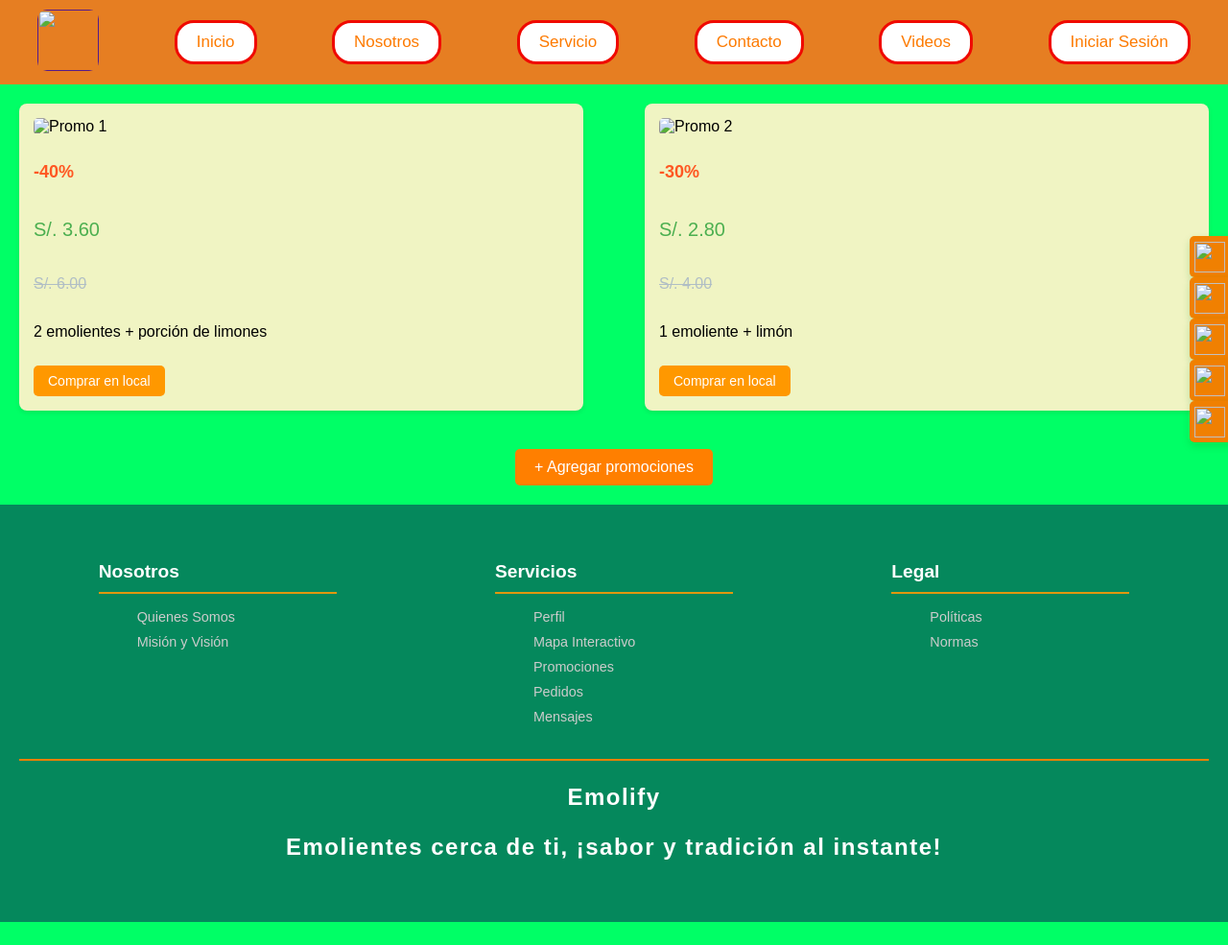
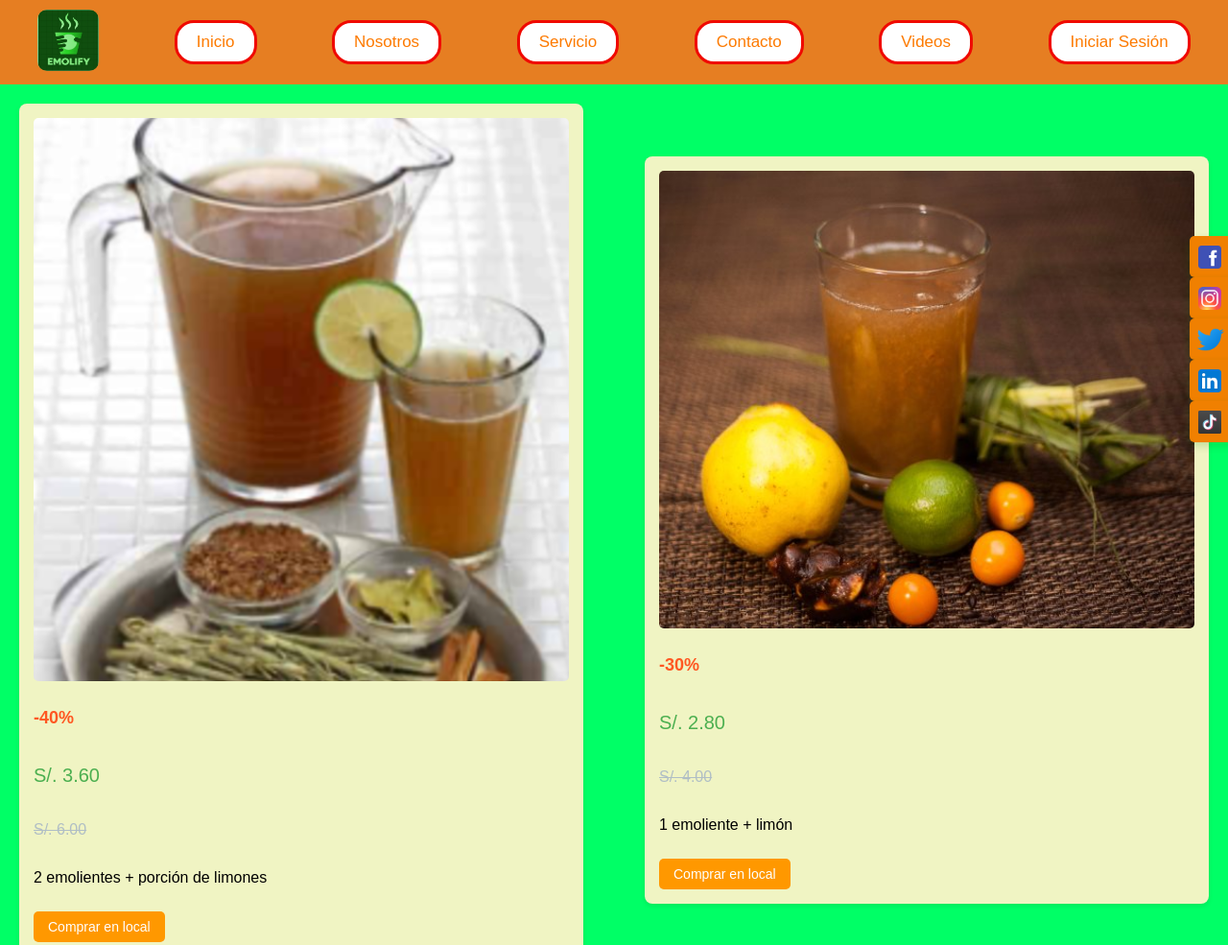
Before and after one commit to Nelson229150/EMOLIFY.github.io, a plain HTML site: page Promociones.html in a window 1280 px wide. Shown: the top 985 px of the page at 96% size. Before the commit the page ends 961 px from the top, so only its background shows below. Drawn offline with Linux system fonts and the light colour scheme.

Commit message:
Update Promociones.html

```diff
--- a/Promociones.html
+++ b/Promociones.html
@@ -14,7 +14,7 @@
           <img
             height="64"
             width="64"
-            src="IMG/EMOLIFY LOGO.png"
+            src="EMOLIFY LOGO.png"
             alt=""
             style="border-radius: 10px"
           />
@@ -43,7 +43,7 @@
     <div class="promociones-cuerpo">
       <!-- Promoción 1 -->
       <div class="promocion">
-        <img src="IMG/EMOLIENTE 6.png" alt="Promo 1" class="imagen-promocion" />
+        <img src="EMOLIENTE 6.png" alt="Promo 1" class="imagen-promocion" />
         <div class="detalles-promocion">
           <p class="descuento">-40%</p>
           <p class="precio-actual">S/. 3.60</p>
@@ -55,7 +55,7 @@
 
       <!-- Promoción 2 -->
       <div class="promocion">
-        <img src="IMG/EMOLIENTE 2.jpg" alt="Promo 2" class="imagen-promocion" />
+        <img src="EMOLIENTE 2.jpg" alt="Promo 2" class="imagen-promocion" />
         <div class="detalles-promocion">
           <p class="descuento">-30%</p>
           <p class="precio-actual">S/. 2.80</p>
@@ -123,31 +123,31 @@
     <ul class="Banner_SN">
       <li>
         <a href="https://www.facebook.com/?locale=es_LA" target="_blank">
-          <img src="IMG/descargar (3).png" width="32" height="32" />
+          <img src="descargar (3).png" width="32" height="32" />
           <p>Danos un like<br />Facebook</p>
         </a>
       </li>
       <li>
         <a href="https://www.instagram.com/" target="_blank">
-          <img src="IMG/descargar (5).png" width="32" height="32" />
+          <img src="descargar (5).png" width="32" height="32" />
           <p>Danos un like<br />Instagram</p>
         </a>
       </li>
       <li>
         <a href="https://x.com/?lang=es" target="_blank">
-          <img src="IMG/descargar (1).png" width="32" height="32" />
+          <img src="descargar (1).png" width="32" height="32" />
           <p>Danos un like<br />Twitter</p>
         </a>
       </li>
       <li>
         <a href="https://www.linkedin.com/home" target="_blank">
-          <img src="IMG/descargar (4).png" width="32" height="32" />
+          <img src="descargar (4).png" width="32" height="32" />
           <p>Danos un like<br />Linkedin</p>
         </a>
       </li>
       <li>
         <a href="https://www.tiktok.com/es/" target="_blank">
-          <img src="IMG/descargar (6).png" width="32" height="32" />
+          <img src="descargar (6).png" width="32" height="32" />
           <p>Danos un like<br />Tik Tok</p>
         </a>
       </li>
```
